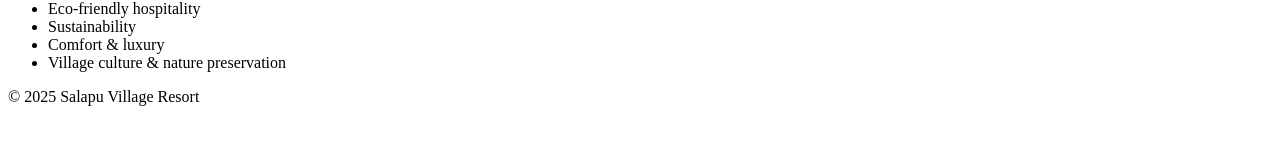
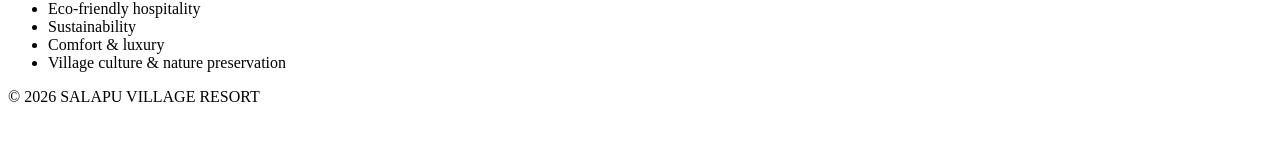
Before and after one commit to nagarajusalapu3698-sudo/salapu-village-resort, a plain HTML site: page about.html in a window 1280 px wide. Shown: the part 352-496 px from the top of the page. Drawn offline with Linux system fonts and the light colour scheme.

Commit message:
Update about.html

```diff
--- a/about.html
+++ b/about.html
@@ -48,7 +48,7 @@
 </div>
 
 <footer>
-  © 2025 Salapu Village Resort
+  © 2026 SALAPU VILLAGE RESORT
 </footer>
 
 </body>
```
